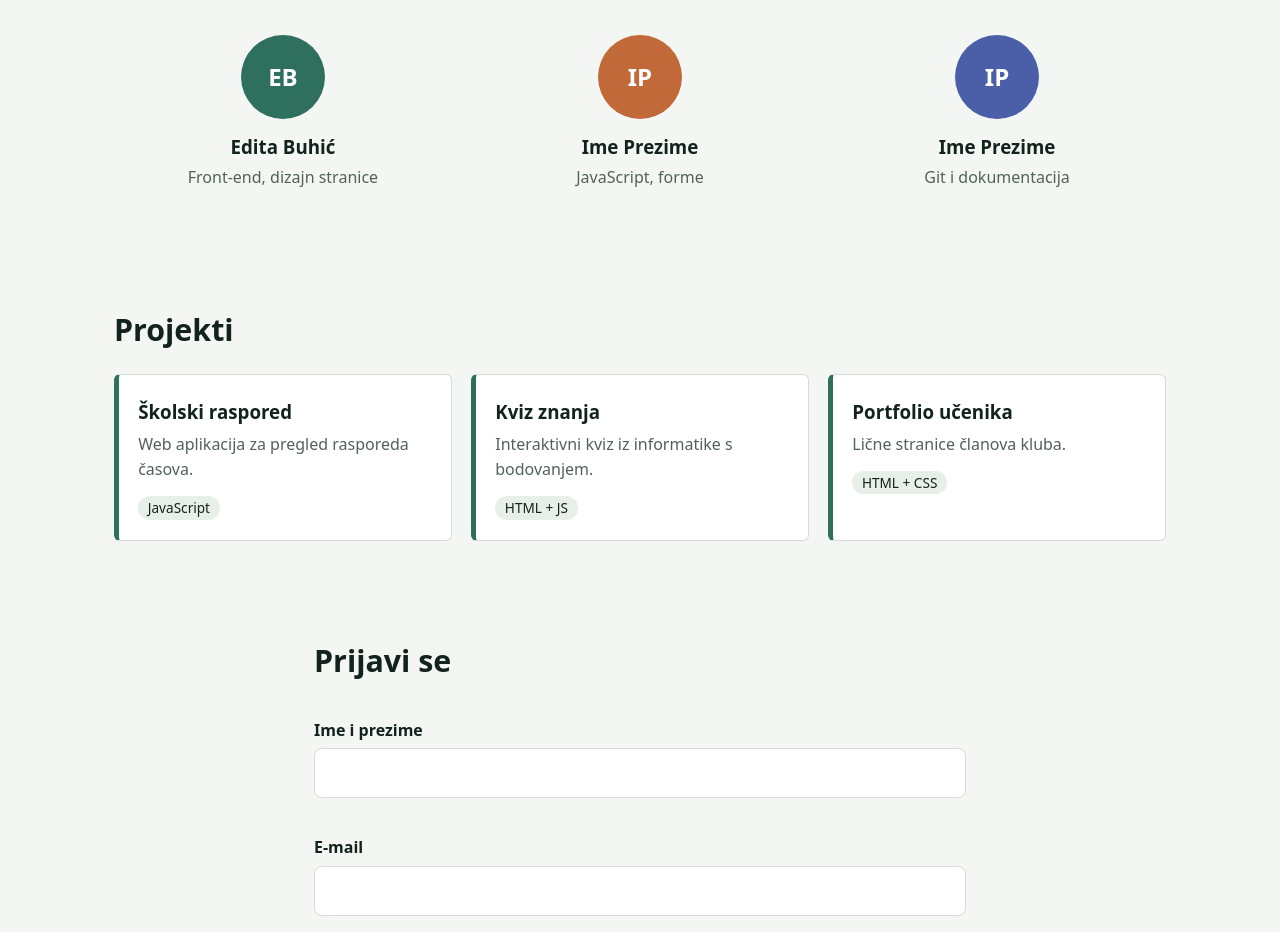
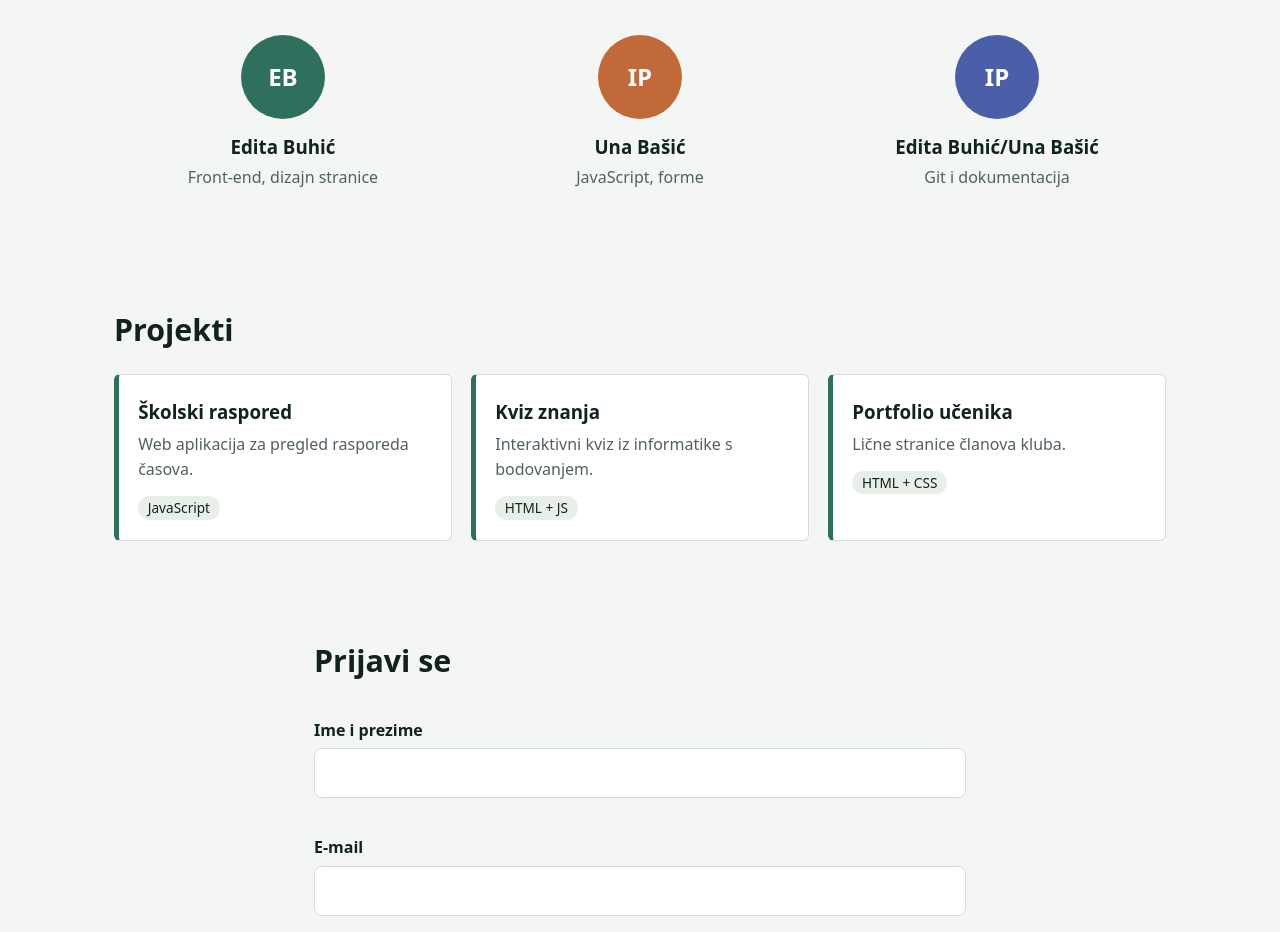
Before and after one commit to editabuhic33/it-klub-stranica, a plain HTML site: page index.html in a window 1280 px wide. Shown: the part 941-1873 px from the top of the page. Drawn offline with Linux system fonts and the light colour scheme.

Commit message:
Isparavljanje grešaka u  index.html

```diff
--- a/index.html
+++ b/index.html
@@ -42,8 +42,8 @@ e08b6a4 Uredila README</pre>
       <h2>Članovi</h2>
       <div class="grid">
         <article class="member"><div class="avatar" style="--c:#2f6f5e">EB</div><h3>Edita Buhić</h3><p>Front-end, dizajn stranice</p></article>
-        <article class="member"><div class="avatar" style="--c:#c2693a">IP</div><h3>Ime Prezime</h3><p>JavaScript, forme</p></article>
-        <article class="member"><div class="avatar" style="--c:#4a5fa8">IP</div><h3>Ime Prezime</h3><p>Git i dokumentacija</p></article>
+        <article class="member"><div class="avatar" style="--c:#c2693a">IP</div><h3>Una Bašić</h3><p>JavaScript, forme</p></article>
+        <article class="member"><div class="avatar" style="--c:#4a5fa8">IP</div><h3>Edita Buhić/Una Bašić</h3><p>Git i dokumentacija</p></article>
       </div>
     </section>
 
```
